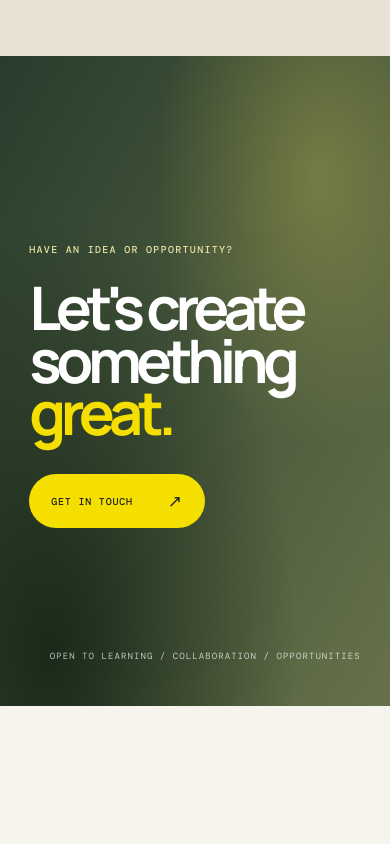
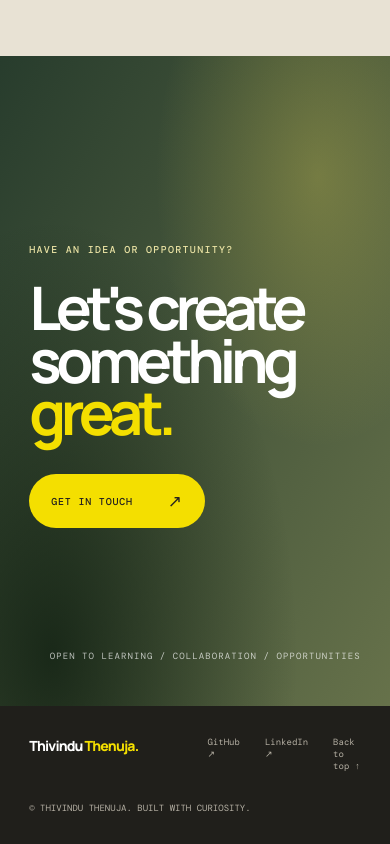
Before and after one commit to Thivindu2005/Portfolio-website, a plain HTML site: page index.html in a window 390 px wide. Shown: the part 6135-6979 px from the top of the page. Before the commit the page ends 6841 px from the top, so only its background shows below. Drawn offline with nearby package versions, Linux system fonts and the light colour scheme.

```diff
--- a/css/style.css
+++ b/css/style.css
@@ -832,3 +832,43 @@ button {
     font-size: 9px;
     letter-spacing: 0.12em;
 }
+
+
+/* --------------------------------------------------
+   10. FOOTER
+   -------------------------------------------------- */
+
+.site-footer {
+    display: grid;
+    grid-template-columns: 1fr 1fr;
+    gap: 25px;
+    padding: 30px 7.5vw;
+    background: #201f1b;
+    color: white;
+}
+
+.site-footer .brand span {
+    color: var(--yellow);
+}
+
+.footer-links {
+    display: flex;
+    justify-content: flex-end;
+    gap: 25px;
+}
+
+.footer-links a,
+.site-footer p {
+    color: #b5b0a4;
+    font-family: var(--small-font);
+    font-size: 9px;
+}
+
+.footer-links a:hover {
+    color: var(--yellow);
+}
+
+.site-footer p {
+    grid-column: 1 / -1;
+    margin: 5px 0 0;
+}
--- a/index.html
+++ b/index.html
@@ -218,5 +218,16 @@
         </section>
     </main>
 
+    <footer class="site-footer">
+        <a class="brand" href="#home">Thivindu <span>Thenuja.</span></a>
+        <div class="footer-links">
+            <a href="https://github.com/your-username" target="_blank" rel="noreferrer">GitHub ↗</a>
+            <a href="https://www.linkedin.com/in/your-linkedin/" target="_blank" rel="noreferrer">LinkedIn ↗</a>
+            <a href="#home">Back to top ↑</a>
+        </div>
+        <p>© <span id="currentYear"></span> THIVINDU THENUJA. BUILT WITH CURIOSITY.</p>
+    </footer>
+
+    <script src="js/script.js"></script>
 </body>
 </html>
--- /dev/null
+++ b/js/script.js
@@ -0,0 +1,23 @@
+// Find the navigation elements that we need to control.
+const menuToggle = document.getElementById("menuToggle");
+const navigation = document.getElementById("navigation");
+
+// Open and close the navigation menu on smaller screens.
+menuToggle.addEventListener("click", function () {
+    const menuIsOpen = navigation.classList.toggle("open");
+
+    // Change the button style and accessibility label with the menu.
+    menuToggle.classList.toggle("open", menuIsOpen);
+    menuToggle.setAttribute("aria-expanded", menuIsOpen);
+});
+
+// Close the menu when a visitor clicks one of the navigation links.
+const navigationLinks = navigation.querySelectorAll("a");
+
+navigationLinks.forEach(function (link) {
+    link.addEventListener("click", function () {
+        navigation.classList.remove("open");
+        menuToggle.classList.remove("open");
+        menuToggle.setAttribute("aria-expanded", "false");
+    });
+});
```
